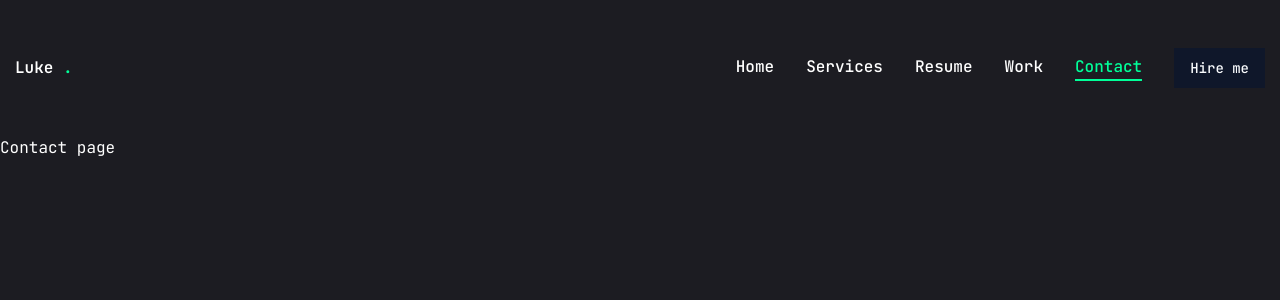
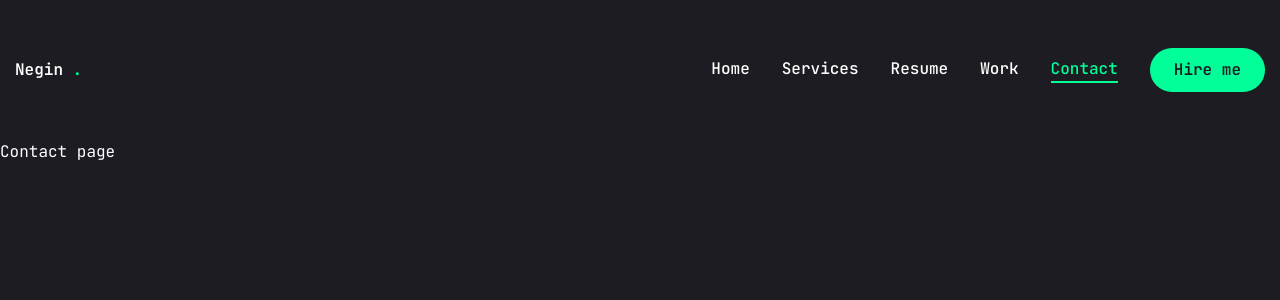
Before and after one commit to NeginDrn/my-nextjs-portfolio, a Next.js app: page /contact in a window 1280 px wide. Shown: the top 300 px of the page. Built offline with nearby package versions, Linux system fonts and the light colour scheme.

Commit message:
feat: enhance UI with nav items, stair transition animation, and styled button

```diff
--- a/components/Header.jsx
+++ b/components/Header.jsx
@@ -1,8 +1,8 @@
-
-import Link from "next/link"
-import { Button } from "./ui/button"
+import Link from "next/link";
+import { Button } from "./ui/button";
 // components
-import Nav from "./Nav"
+import Nav from "./Nav";
+import MobileNav from "./MobileNav";
 
 const Header = () => {
   return (
@@ -11,7 +11,7 @@
         {/* logo */}
         <Link href="/">
           <h1 className="text-4x font-semibold">
-            Luke <span className="text-accent">.</span>
+            Negin <span className="text-accent">.</span>
           </h1>
         </Link>
 
@@ -23,10 +23,12 @@
           </Link>
         </div>
         {/* mobile nav */}
-        <div className="xl:hidden">mobile nav</div>
+        <div className="xl:hidden">
+          <MobileNav />
+        </div>
       </div>
     </header>
   );
-}
+};
 
-export default Header
+export default Header;
--- /dev/null
+++ b/components/MobileNav.jsx
@@ -0,0 +1,69 @@
+"use client";
+
+import { Sheet, SheetContent, SheetTrigger } from "@/components/ui/sheet/";
+import { usePathname } from "next/navigation";
+import Link from "next/link";
+import { CiMenuFries } from "react-icons/ci";
+import { SheetTitle } from "./ui/sheet";
+
+const links = [
+  {
+    name: "home",
+    path: "/"
+  },
+  {
+    name: "services",
+    path: "/services"
+  },
+  {
+    name: "resume",
+    path: "/resume"
+  },
+  {
+    name: "work",
+    path: "/work"
+  },
+  {
+    name: "contact",
+    path: "/contact"
+  }
+];
+function MobileNav() {
+  const pathname = usePathname();
+  return (
+    <Sheet>
+      <SheetTrigger className="flex justify-center items-center">
+        <CiMenuFries className="text-[32px] text text-accent" />
+      </SheetTrigger>
+      <SheetContent className="flex flex-col h-screen overflow-y-auto">
+        <SheetTitle></SheetTitle>
+        <div className="mt-32 mb-14 text-center text-2xl">
+          <Link href="/">
+            <h1 className="text-4xl font-semibold">
+              Negin<span className="text-accent">.</span>
+            </h1>
+          </Link>
+        </div>
+        {/* nav */}
+        <nav className="flex flex-col justify-center items-center gap-8">
+          {links.map((link, index) => {
+            return (
+              <Link
+                href={link.path}
+                key={index}
+                className={`${
+                  link.path === pathname &&
+                  "text-accent border-b-2 border-accent"
+                } text-xl capitalize hover:text-accent transition-all`}
+              >
+                {link.name}
+              </Link>
+            );
+          })}
+        </nav>
+      </SheetContent>
+    </Sheet>
+  );
+}
+
+export default MobileNav;
--- a/components/StairTransition.jsx
+++ b/components/StairTransition.jsx
@@ -13,10 +13,18 @@
           <div className="h-screen w-screen fixed top-0 left-0 right-0 pointer-events-none z-40 flex">
             <Stairs />
           </div>
+          <motion.div
+            className="h-screen w-screen  fixed top-0 left-0 right-0
+          pointer-events-none"
+            initial={{ opacity: 1 }}
+            animate={{
+              opacity: 0,
+              transition: { delay: 1, duration: 0.4, ease: "easeInOut" }
+            }}
+          />
         </div>
       </AnimatePresence>
     </>
   );
 }
-
 export default StairTransition;
--- a/components/ui/button.jsx
+++ b/components/ui/button.jsx
@@ -1,47 +1,45 @@
-import * as React from "react"
-import { Slot } from "@radix-ui/react-slot"
+import * as React from "react";
+import { Slot } from "@radix-ui/react-slot";
 import { cva } from "class-variance-authority";
 
-import { cn } from "@/lib/utils"
+import { cn } from "@/lib/utils";
 
 const buttonVariants = cva(
-  "inline-flex items-center justify-center gap-2 whitespace-nowrap rounded-md text-sm font-medium ring-offset-white transition-colors focus-visible:outline-none focus-visible:ring-2 focus-visible:ring-slate-950 focus-visible:ring-offset-2 disabled:pointer-events-none disabled:opacity-50 [&_svg]:pointer-events-none [&_svg]:size-4 [&_svg]:shrink-0 dark:ring-offset-slate-950 dark:focus-visible:ring-slate-300",
+  "inline-flex items-center justify-center whitespace-nowrap rounded-full text-base font-semibold ring-offset-white transition-colors",
   {
     variants: {
       variant: {
-        default: "bg-slate-900 text-slate-50 hover:bg-slate-900/90 dark:bg-slate-50 dark:text-slate-900 dark:hover:bg-slate-50/90",
-        destructive:
-          "bg-red-500 text-slate-50 hover:bg-red-500/90 dark:bg-red-900 dark:text-slate-50 dark:hover:bg-red-900/90",
+        default: "bg-accent text-primary hover:bg-accent-hover",
+        primary: "bg-primary text-white",
         outline:
-          "border border-slate-200 bg-white hover:bg-slate-100 hover:text-slate-900 dark:border-slate-800 dark:bg-slate-950 dark:hover:bg-slate-800 dark:hover:text-slate-50",
-        secondary:
-          "bg-slate-100 text-slate-900 hover:bg-slate-100/80 dark:bg-slate-800 dark:text-slate-50 dark:hover:bg-slate-800/80",
-        ghost: "hover:bg-slate-100 hover:text-slate-900 dark:hover:bg-slate-800 dark:hover:text-slate-50",
-        link: "text-slate-900 underline-offset-4 hover:underline dark:text-slate-50",
+          "border border-accent bg-transparent text-accent hover:bg-accent hover:text-primary"
       },
       size: {
-        default: "h-10 px-4 py-2",
-        sm: "h-9 rounded-md px-3",
+        default: "h-[44px] px-6",
+        sm: "h-[48px] px-6",
         lg: "h-11 rounded-md px-8",
-        icon: "h-10 w-10",
-      },
+        icon: "h-[56px] px-8 text-sm uppercase tracking-[2px]"
+      }
     },
     defaultVariants: {
       variant: "default",
-      size: "default",
-    },
+      size: "default"
+    }
   }
-)
+);
 
-const Button = React.forwardRef(({ className, variant, size, asChild = false, ...props }, ref) => {
-  const Comp = asChild ? Slot : "button"
-  return (
-    (<Comp
-      className={cn(buttonVariants({ variant, size, className }))}
-      ref={ref}
-      {...props} />)
-  );
-})
-Button.displayName = "Button"
+const Button = React.forwardRef(
+  ({ className, variant, size, asChild = false, ...props }, ref) => {
+    const Comp = asChild ? Slot : "button";
+    return (
+      <Comp
+        className={cn(buttonVariants({ variant, size, className }))}
+        ref={ref}
+        {...props}
+      />
+    );
+  }
+);
+Button.displayName = "Button";
 
-export { Button, buttonVariants }
+export { Button, buttonVariants };
--- a/components/ui/sheet.jsx
+++ b/components/ui/sheet.jsx
@@ -1,18 +1,18 @@
 "use client";
-import * as React from "react"
-import * as SheetPrimitive from "@radix-ui/react-dialog"
+import * as React from "react";
+import * as SheetPrimitive from "@radix-ui/react-dialog";
 import { cva } from "class-variance-authority";
-import { X } from "lucide-react"
+import { cn } from "@/lib/utils";
 
-import { cn } from "@/lib/utils"
+import { IoMdClose } from "react-icons/io";
 
-const Sheet = SheetPrimitive.Root
+const Sheet = SheetPrimitive.Root;
 
-const SheetTrigger = SheetPrimitive.Trigger
+const SheetTrigger = SheetPrimitive.Trigger;
 
-const SheetClose = SheetPrimitive.Close
+const SheetClose = SheetPrimitive.Close;
 
-const SheetPortal = SheetPrimitive.Portal
+const SheetPortal = SheetPrimitive.Portal;
 
 const SheetOverlay = React.forwardRef(({ className, ...props }, ref) => (
   <SheetPrimitive.Overlay
@@ -21,12 +21,13 @@
       className
     )}
     {...props}
-    ref={ref} />
-))
-SheetOverlay.displayName = SheetPrimitive.Overlay.displayName
+    ref={ref}
+  />
+));
+SheetOverlay.displayName = SheetPrimitive.Overlay.displayName;
 
 const sheetVariants = cva(
-  "fixed z-50 gap-4 bg-white p-6 shadow-lg transition ease-in-out data-[state=open]:animate-in data-[state=closed]:animate-out data-[state=closed]:duration-300 data-[state=open]:duration-500 dark:bg-slate-950",
+  "fixed z-50 gap-4 bg-primary p-6 shadow-lg transition ease-in-out data-[state=open]:animate-in data-[state=closed]:animate-out data-[state=closed]:duration-300 data-[state=open]:duration-500 dark:bg-slate-950",
   {
     variants: {
       side: {
@@ -35,65 +36,77 @@
           "inset-x-0 bottom-0 border-t data-[state=closed]:slide-out-to-bottom data-[state=open]:slide-in-from-bottom",
         left: "inset-y-0 left-0 h-full w-3/4 border-r data-[state=closed]:slide-out-to-left data-[state=open]:slide-in-from-left sm:max-w-sm",
         right:
-          "inset-y-0 right-0 h-full w-3/4  border-l data-[state=closed]:slide-out-to-right data-[state=open]:slide-in-from-right sm:max-w-sm",
-      },
+          "inset-y-0 right-0 h-full w-3/4 data-[state=closed]:slide-out-to-right data-[state=open]:slide-in-from-right sm:max-w-sm"
+      }
     },
     defaultVariants: {
-      side: "right",
-    },
+      side: "right"
     }
-)
+  }
+);
 
-const SheetContent = React.forwardRef(({ side = "right", className, children, ...props }, ref) => (
+const SheetContent = React.forwardRef(
+  ({ side = "right", className, children, ...props }, ref) => (
     <SheetPortal>
       <SheetOverlay />
-    <SheetPrimitive.Content ref={ref} className={cn(sheetVariants({ side }), className)} {...props}>
+      <SheetPrimitive.Content
+        ref={ref}
+        className={cn(sheetVariants({ side }), className)}
+        {...props}
+      >
         {children}
-      <SheetPrimitive.Close
-        className="absolute right-4 top-4 rounded-sm opacity-70 ring-offset-white transition-opacity hover:opacity-100 focus:outline-none focus:ring-2 focus:ring-slate-950 focus:ring-offset-2 disabled:pointer-events-none data-[state=open]:bg-slate-100 dark:ring-offset-slate-950 dark:focus:ring-slate-300 dark:data-[state=open]:bg-slate-800">
-        <X className="h-4 w-4" />
+        <SheetPrimitive.Close className="absolute right-8 top-8 transition-opacity outline-none">
+          <IoMdClose className="text-3xl text-accent" />
           <span className="sr-only">Close</span>
         </SheetPrimitive.Close>
       </SheetPrimitive.Content>
     </SheetPortal>
-))
-SheetContent.displayName = SheetPrimitive.Content.displayName
+  )
+);
+SheetContent.displayName = SheetPrimitive.Content.displayName;
 
-const SheetHeader = ({
-  className,
-  ...props
-}) => (
+const SheetHeader = ({ className, ...props }) => (
   <div
-    className={cn("flex flex-col space-y-2 text-center sm:text-left", className)}
-    {...props} />
-)
-SheetHeader.displayName = "SheetHeader"
+    className={cn(
+      "flex flex-col space-y-2 text-center sm:text-left",
+      className
+    )}
+    {...props}
+  />
+);
+SheetHeader.displayName = "SheetHeader";
 
-const SheetFooter = ({
-  className,
-  ...props
-}) => (
+const SheetFooter = ({ className, ...props }) => (
   <div
-    className={cn("flex flex-col-reverse sm:flex-row sm:justify-end sm:space-x-2", className)}
-    {...props} />
-)
-SheetFooter.displayName = "SheetFooter"
+    className={cn(
+      "flex flex-col-reverse sm:flex-row sm:justify-end sm:space-x-2",
+      className
+    )}
+    {...props}
+  />
+);
+SheetFooter.displayName = "SheetFooter";
 
 const SheetTitle = React.forwardRef(({ className, ...props }, ref) => (
   <SheetPrimitive.Title
     ref={ref}
-    className={cn("text-lg font-semibold text-slate-950 dark:text-slate-50", className)}
-    {...props} />
-))
-SheetTitle.displayName = SheetPrimitive.Title.displayName
+    className={cn(
+      "text-lg font-semibold text-slate-950 dark:text-slate-50",
+      className
+    )}
+    {...props}
+  />
+));
+SheetTitle.displayName = SheetPrimitive.Title.displayName;
 
 const SheetDescription = React.forwardRef(({ className, ...props }, ref) => (
   <SheetPrimitive.Description
     ref={ref}
     className={cn("text-sm text-slate-500 dark:text-slate-400", className)}
-    {...props} />
-))
-SheetDescription.displayName = SheetPrimitive.Description.displayName
+    {...props}
+  />
+));
+SheetDescription.displayName = SheetPrimitive.Description.displayName;
 
 export {
   Sheet,
@@ -105,5 +118,5 @@
   SheetHeader,
   SheetFooter,
   SheetTitle,
-  SheetDescription,
-}
+  SheetDescription
+};
```
Lines whose indentation alone changed are shown as unchanged.
